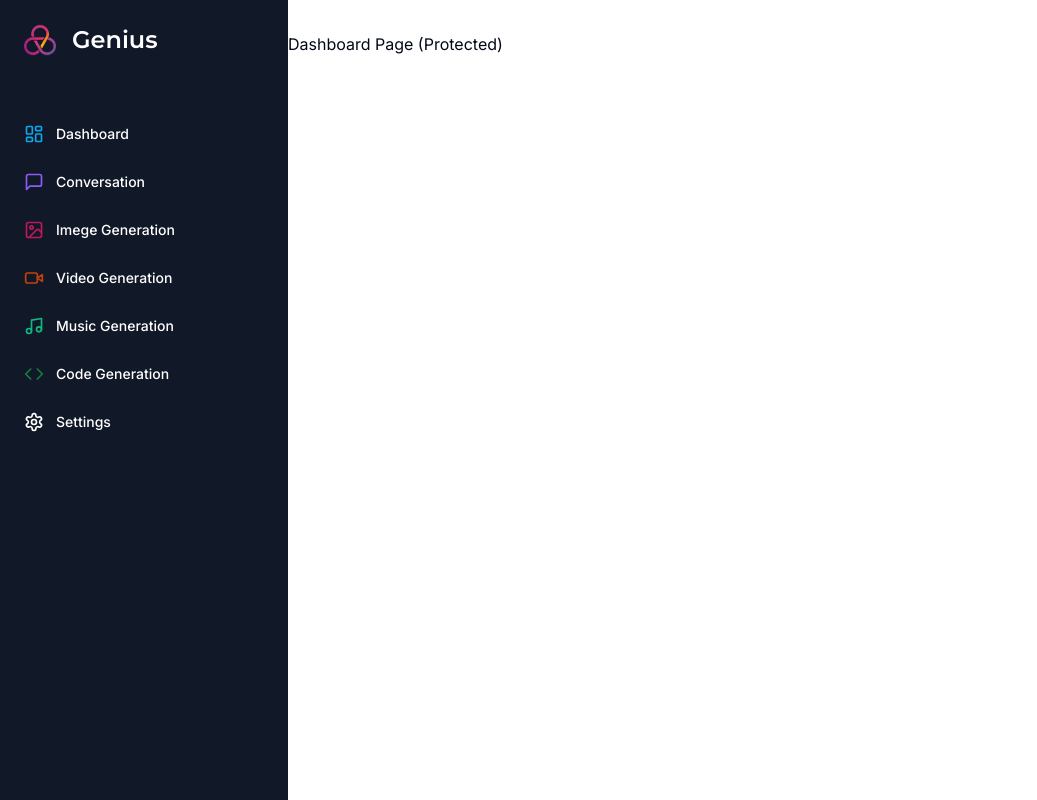
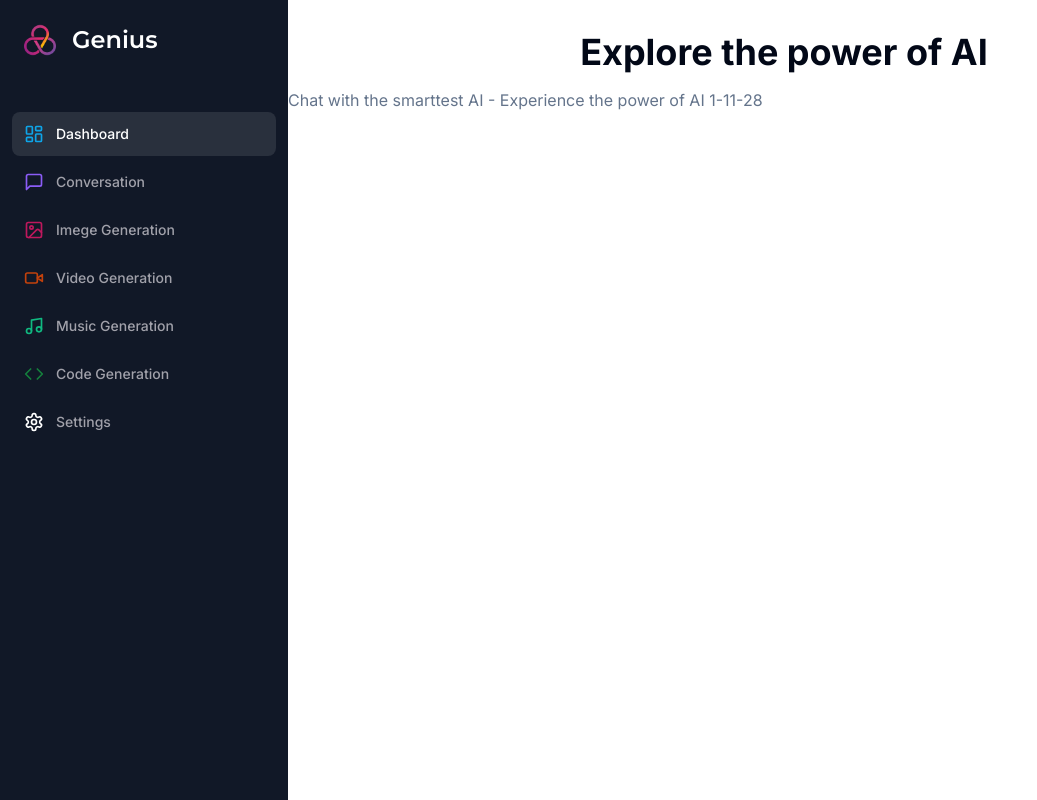
Before and after one commit to Art-San/YTb_Antonio_SaaS_AI_Platform_Next.js_13-4, a Next.js app: page /dashboard in a window 1280 px wide. Shown: the whole page, without its empty margins (0-1037 px from the left). Built offline with nearby package versions, Linux system fonts and the light colour scheme.

Commit message:
Dashboard

```diff
--- a/app/(dashboard)/(routes)/dashboard/page.tsx
+++ b/app/(dashboard)/(routes)/dashboard/page.tsx
@@ -1,10 +1,14 @@
-import { Button } from '@/components/ui/button'
-import { UserButton } from '@clerk/nextjs'
-
 const DashboardPage = () => {
   return (
     <div>
-      <p>Dashboard Page (Protected)</p>
+      <div className="mb-8 space-y-4">
+        <h2 className="text-2xl md:text-4xl font-bold text-center">
+          Explore the power of AI
+        </h2>
+        <p className=" text-muted-foreground">
+          Chat with the smarttest AI - Experience the power of AI 1-11-28
+        </p>
+      </div>
     </div>
   )
 }
--- a/components/MobileSidebar.tsx
+++ b/components/MobileSidebar.tsx
@@ -4,8 +4,18 @@ import { Menu } from 'lucide-react'
 import { Button } from '@/components/ui/button'
 import { Sheet, SheetContent, SheetTrigger } from '@/components/ui/sheet'
 import Sidebar from '@/components/Sidebar'
+import { useEffect, useState } from 'react'
 
 const MobileSidebar = () => {
+  const [isMounted, setIsMounted] = useState(false)
+
+  useEffect(() => {
+    setIsMounted(true)
+  }, [])
+
+  if (!isMounted) {
+    return null
+  }
   return (
     <Sheet>
       <SheetTrigger>
--- a/components/Sidebar.tsx
+++ b/components/Sidebar.tsx
@@ -1,8 +1,9 @@
 'use client'
-import { cn } from "@/lib/utils"
-import { Montserrat } from "next/font/google"
-import Image from "next/image"
-import Link from "next/link"
+import { cn } from '@/lib/utils'
+import { Montserrat } from 'next/font/google'
+import Image from 'next/image'
+import Link from 'next/link'
+import { usePathname } from 'next/navigation'
 import {
   Code,
   ImageIcon,
@@ -11,7 +12,7 @@ import {
   Music,
   Settings,
   VideoIcon
-} from "lucide-react"
+} from 'lucide-react'
 
 const montserat = Montserrat({
   weight: '600',
@@ -60,21 +61,19 @@ const routes = [
     icon: Settings,
     href: '/settings',
     color: 'text-white'
-  },
+  }
 ]
 
 const Sidebar = () => {
-  return <div className="space-y-4 py-4 flex flex-col h-full bg-[#111827] text-white">
+  const pathname = usePathname()
+  return (
+    <div className="space-y-4 py-4 flex flex-col h-full bg-[#111827] text-white">
       <div className="px-3 py-2 flex-1">
-      <Link href={'/dashboard'} className=' flex items-center pl-3 mb-14'>
+        <Link href={'/dashboard'} className=" flex items-center pl-3 mb-14">
           <div className="relative w-8 h-8 mr-4">
-      <Image
-        fill
-        alt="logo"
-        src={'/logo.png'}
-      />
+            <Image fill alt="logo" src={'/logo.png'} />
           </div>
-     <h1 className={cn("text-2xl font-bold", montserat.className)}>
+          <h1 className={cn('text-2xl font-bold', montserat.className)}>
             Genius
           </h1>
         </Link>
@@ -84,10 +83,15 @@ const Sidebar = () => {
             <Link
               href={route.href}
               key={route.href}
-        className=' text-sm group flex p-3 w-full justify-start font-medium cursor-pointer hover:text-white hover:bg-white/10 rounded-lg transition'
+              className={cn(
+                'text-sm group flex p-3 w-full justify-start font-medium cursor-pointer hover:text-white hover:bg-white/10 rounded-lg transition',
+                pathname === route.href
+                  ? 'text-white bg-white/10'
+                  : 'text-zinc-400'
+              )}
             >
               <div className="flex items-center flex-1">
-            <route.icon className={cn('h-5 w-5 mr-3', route.color)}/>
+                <route.icon className={cn('h-5 w-5 mr-3', route.color)} />
                 {route.label}
               </div>
             </Link>
@@ -95,6 +99,7 @@ const Sidebar = () => {
         </div>
       </div>
     </div>
+  )
 }
 
 export default Sidebar
```
Lines whose indentation alone changed are shown as unchanged.
